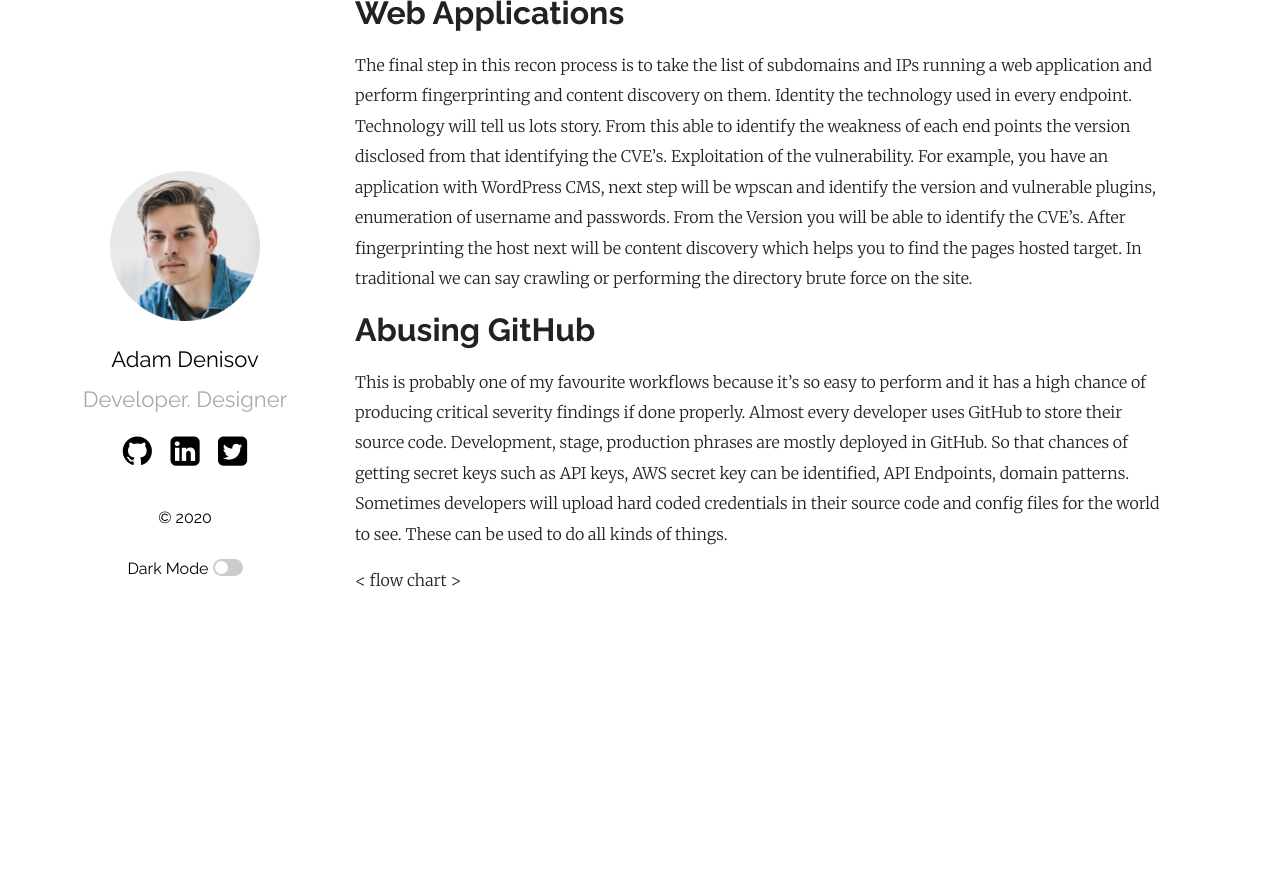
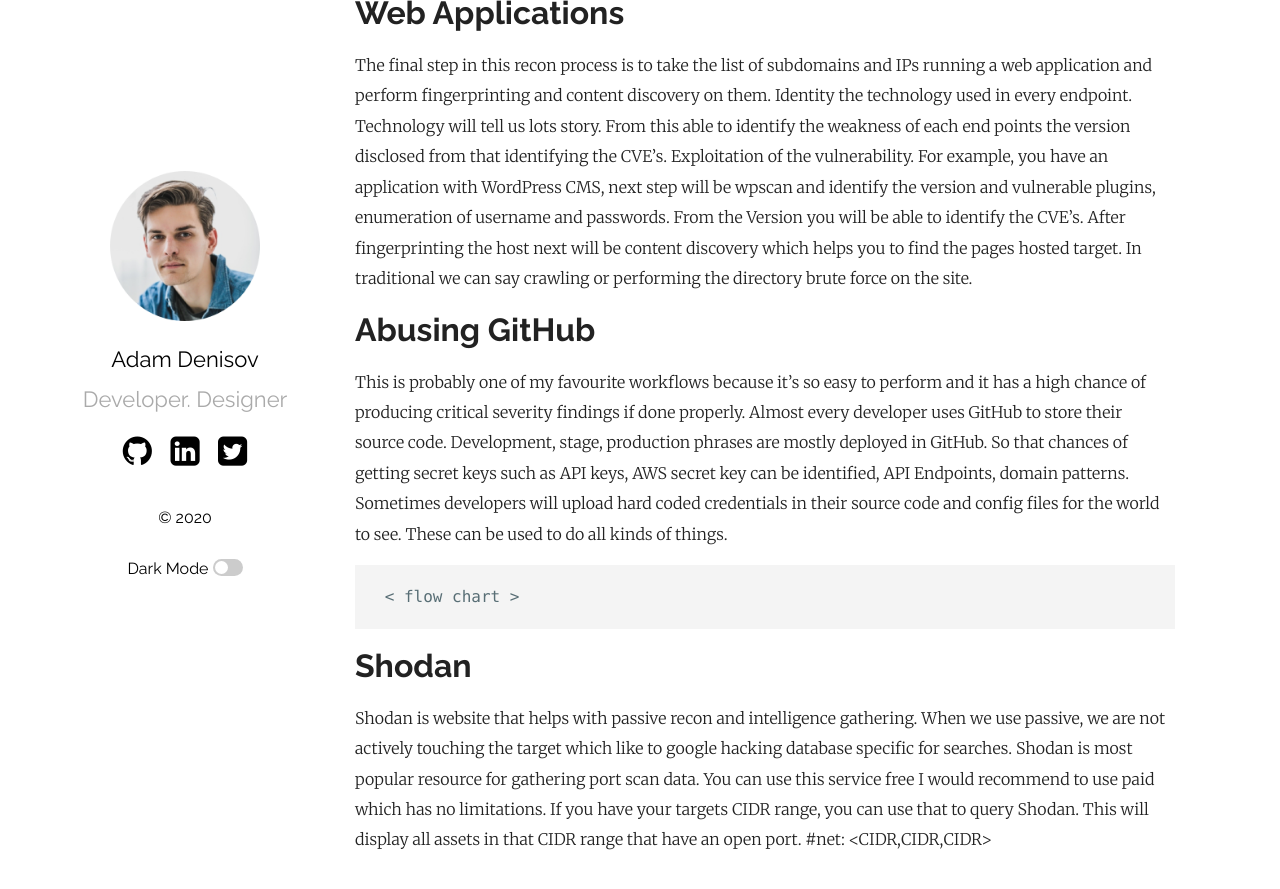
Before and after one commit to samarsault/plainwhite-jekyll, a Jekyll site: the page built from _posts/2020-06-29-My blog.markdown, in a window 1280 px wide and 900 px high, scrolled down 1472 px. Shown: the top 889 px of the window. Built offline with Jekyll 4.4.1, drawn with Linux system fonts in a browser that asks for light colours; before the commit the page ends 2112 px from its top, so only the background shows below that.

Commit message:
Update 2020-06-29-My blog.markdown

```diff
--- a/_posts/2020-06-29-My blog.markdown
+++ b/_posts/2020-06-29-My blog.markdown
@@ -35,4 +35,8 @@
 # Abusing GitHub
 This is probably one of my favourite workflows because it’s so easy to perform and it has a high chance of producing critical severity findings if done properly. Almost every developer uses GitHub to store their source code. Development, stage, production phrases are mostly deployed in GitHub. So that chances of getting secret keys such as API keys, AWS secret key can be identified, API Endpoints, domain patterns. Sometimes developers will upload hard coded credentials in their source code and config files for the world to see. These can be used to do all kinds of things.
 
-  < flow chart >
+     < flow chart >
+
+# Shodan
+Shodan is website that helps with passive recon and intelligence gathering. When we use passive, we are not actively touching the target which like to google hacking database specific for searches. Shodan is most popular resource for gathering port scan data. You can use this service free I would recommend to use paid which has no limitations. If you have your targets CIDR range, you can use that to query Shodan. This will display all assets in that CIDR range that have an open port.
+#net: <CIDR,CIDR,CIDR>
```
